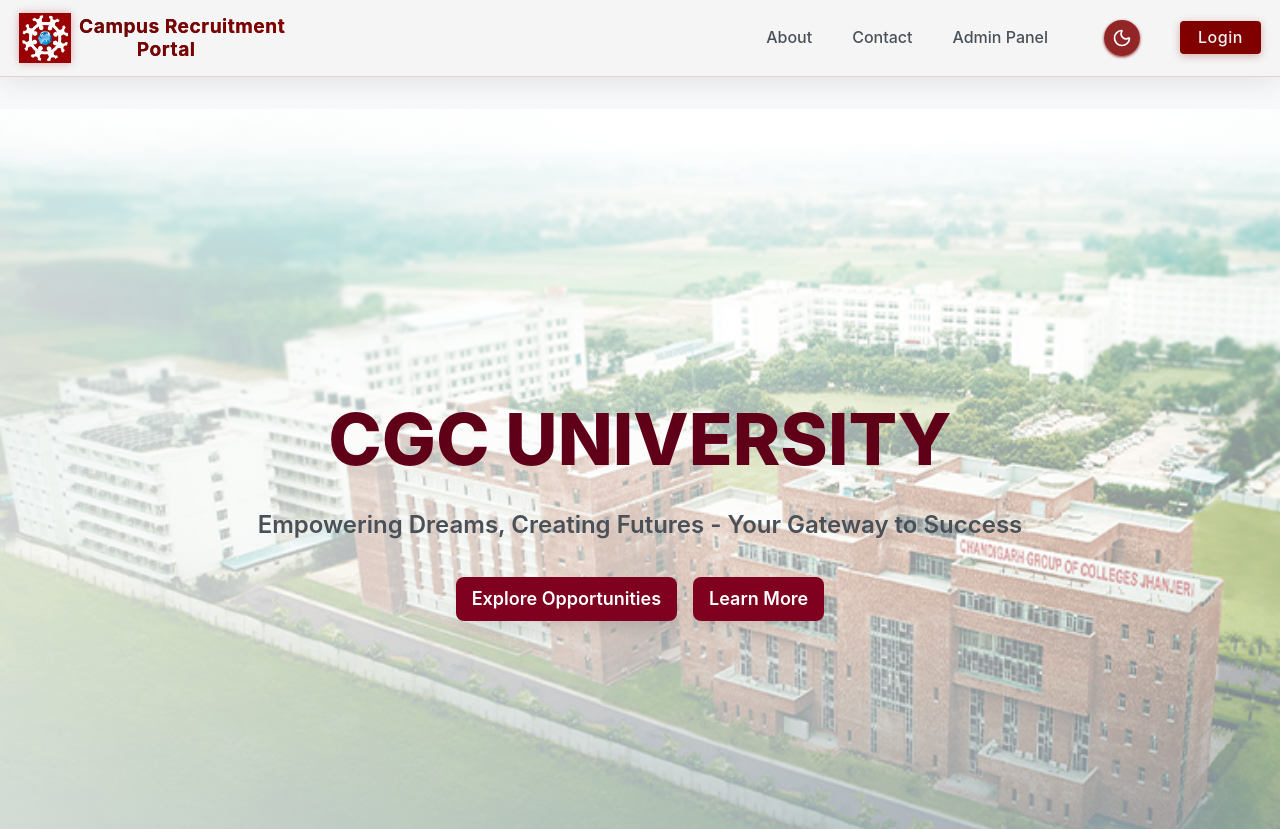
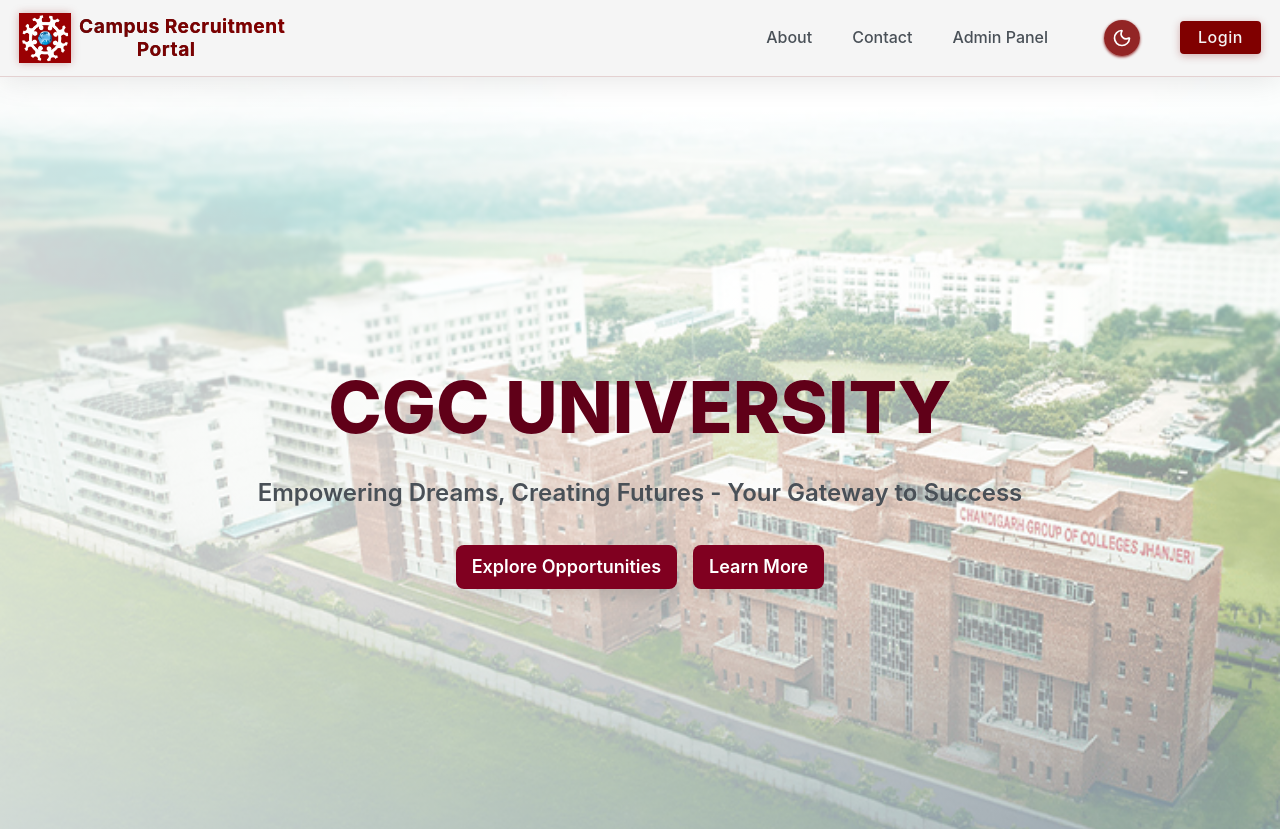
Before and after one commit to kalyaniugale/PMS-CGC-U, a React (Vite) app in the folder frontend/: page / in a window 1280 px wide. Shown: the top 829 px of the page. Built offline with nearby package versions, Linux system fonts and the light colour scheme; no server answers.

Commit message:
Fix the padding

```diff
--- a/frontend/src/App.jsx
+++ b/frontend/src/App.jsx
@@ -42,7 +42,7 @@
             element={
               <>
                 <Header />
-                <main className="main-content">
+                <main className="main-content pt-0">
                   <Home />
                 </main>
                 <Footer />
--- a/frontend/src/components/home.css
+++ b/frontend/src/components/home.css
@@ -19,6 +19,7 @@
   min-height: 100vh;
   background-color: var(--bg-dark);
   color: var(--text-primary);
+  padding-top: 0px;
 }
 
 .container {
@@ -61,6 +62,7 @@
   align-items: center;
   justify-content: center;
   overflow: hidden;
+  padding-top: 0;
 }
 
 .hero-background {
--- a/frontend/src/components/home.jsx
+++ b/frontend/src/components/home.jsx
@@ -84,7 +84,7 @@
   ];
 
   return (
-    <main className="home-main">
+    <main className="home-main ">
       {/* Hero Section */}
       <section className="hero-section">
         <div className="hero-background" style={{ backgroundImage: `url(${cgcBack})` }}>
--- a/frontend/src/index.css
+++ b/frontend/src/index.css
@@ -3,7 +3,7 @@
 /* Main Content Wrapper */
 .main-content {
   min-height: 70vh;
-  padding: 2rem 0;
+  padding: 0;
   display: flex;
   flex-direction: column;
   align-items: center;
```
